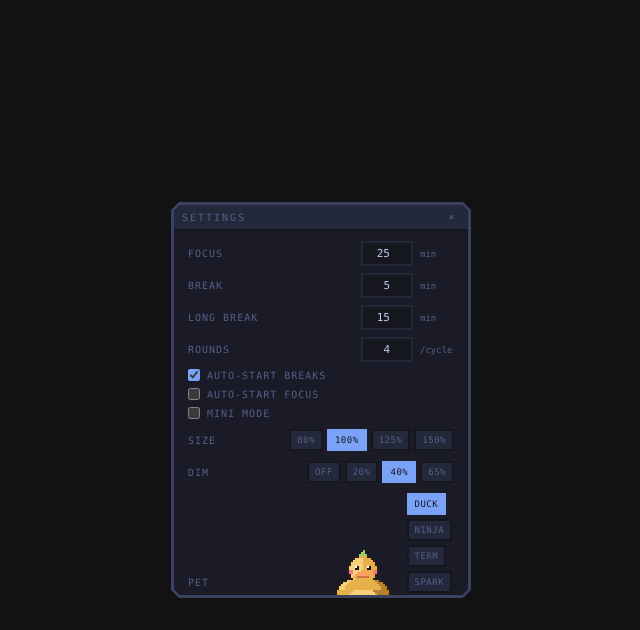
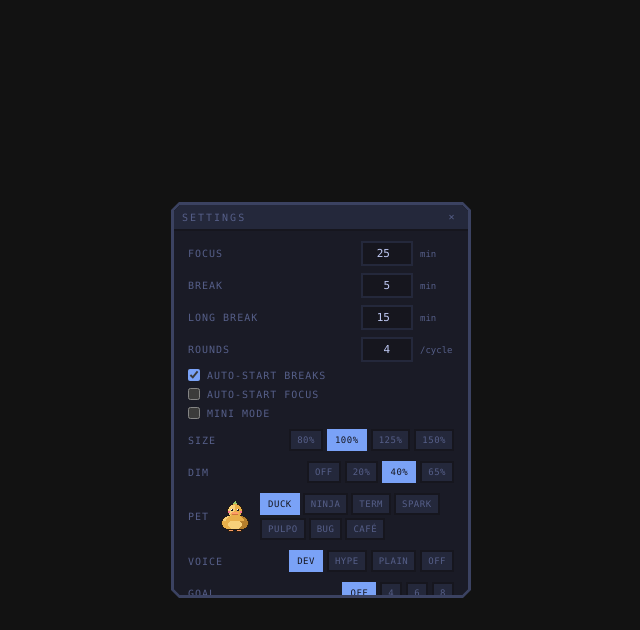
Before and after one commit to LuisUmina/pixel-pomodoro-pet, a website built with Vite: page index.html in a window 1280 px wide. Both pictures are taken after a click on the button "Settings". Shown: the whole page, without its empty margins (319-959 px from the left). Built offline with nearby package versions, Linux system fonts and the light colour scheme.

Commit message:
fix(settings): keep pet chips in two rows
Let the picker consume the available row width and keep its preview compact.\n\nThe seven character chips now wrap as four plus three instead of stacking.

```diff
--- a/src/ui/settings-panel.ts
+++ b/src/ui/settings-panel.ts
@@ -135,7 +135,7 @@ export class SettingsPanel {
     this.#petPreview = new PetCanvas(
       element<HTMLCanvasElement>("set-pet-preview"),
       undefined,
-      2,
+      1,
     );
 
     for (const input of this.#numberInputs()) {
--- a/src/ui/styles.css
+++ b/src/ui/styles.css
@@ -642,6 +642,16 @@ body {
   min-width: 0;
 }
 
+.field:has(.pet-picker) .field__label {
+  flex: none;
+}
+
+.pet-picker .chips {
+  flex: 1;
+  min-width: 0;
+  gap: 3px;
+}
+
 .pet-preview {
   flex: none;
   image-rendering: pixelated;
```
